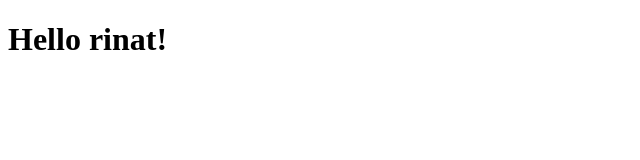
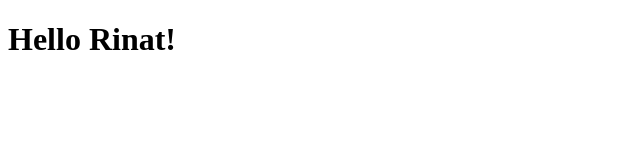
Before and after one commit to yangibaev/site1, a plain HTML site: page index.html in a window 1280 px wide. Shown: the full height of the page, 0-640 px from the left. Drawn offline with Linux system fonts and the light colour scheme.

Commit message:
Fix name

```diff
--- a/index.html
+++ b/index.html
@@ -6,7 +6,7 @@
 </head>
 <body>
 <h1>
-    Hello rinat!
+    Hello Rinat!
 </h1>
 </body>
 </html>
```
